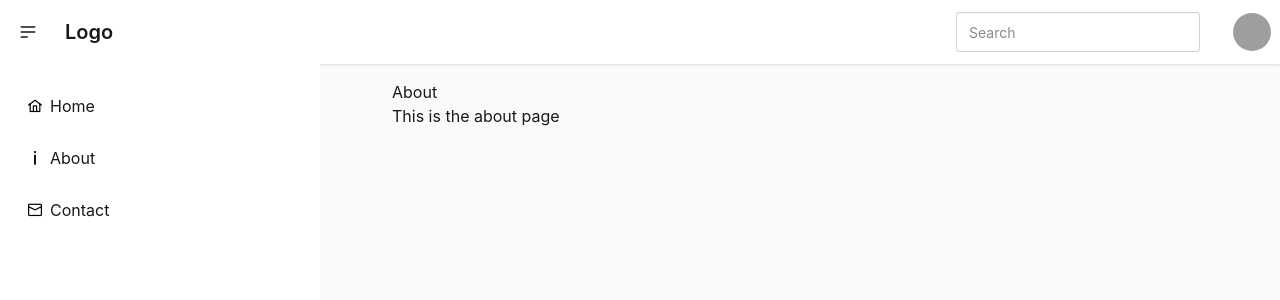
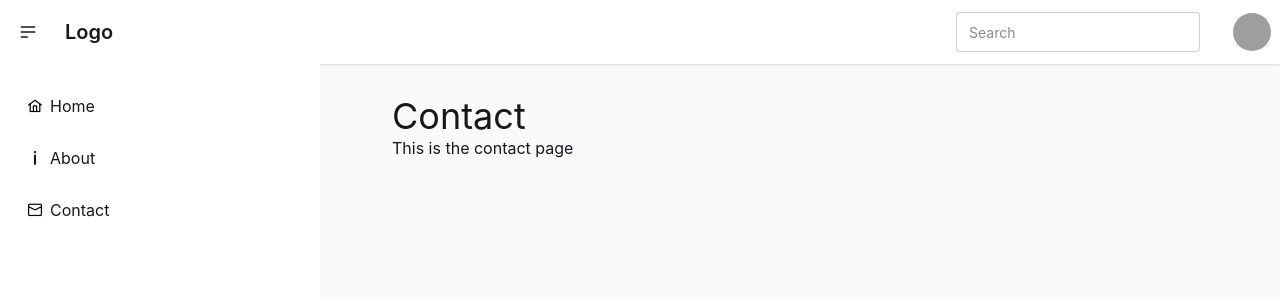
Before and after one commit to ruanvalente/daisy-ui-nuxt, a Nuxt app: page /contact in a window 1280 px wide. Shown: the top 300 px of the page. Built offline with nearby package versions, Linux system fonts and the light colour scheme; grey boxes are pictures that could not be loaded.

Commit message:
refactor: refactor card componente and create typography component

```diff
--- a/app.vue
+++ b/app.vue
@@ -9,6 +9,5 @@ body,
 #__nuxt {
   width: 100vw;
   height: 100vh;
-  overflow: hidden;
 }
 </style>
--- a/components/ui/Card/Card.vue
+++ b/components/ui/Card/Card.vue
@@ -10,21 +10,21 @@ const getContentValue = (content: string) => {
 </script>
 
 <template>
-  <div class="flex gap-6">
+  <div class="flex flex-wrap lg:flex-nowrap gap-6">
     <div
-      class="card card-ui bg-base-100 w-96 shadow-xl mt-8 p-4"
+      class="card bg-base-100 w-full shadow-xl mt-8 p-4 hover:animate-bounce hover:cursor-pointer transition-all duration-1000"
       v-for="card in CARD_OPTIONS"
       :key="card.title"
     >
       <div class="flex items-center justify-between">
-        <span class="flex text-gray-300 text-2xl font-medium">{{
+        <span class="text-gray-300 text-base lg:text-2xl font-medium">{{
           card.title
         }}</span>
-        <span class="flex justify-end"><i :class="card.icon"></i></span>
+        <span><i :class="card.icon"></i></span>
       </div>
       <div class="flex flex-col">
-        <p class="py-2 font-bold">{{ card.value }}</p>
-        <p>
+        <p class="py-2 font-bold text-base">{{ card.value }}</p>
+        <p class="text-base">
           <strong class="text-green-400">{{
             getContentValue(card.content).value
           }}</strong
@@ -34,15 +34,3 @@ const getContentValue = (content: string) => {
     </div>
   </div>
 </template>
-
-<style scoped lang="scss">
-.card-ui {
-  width: 100%;
-  transition: all 0.5s;
-  cursor: pointer;
-
-  &:hover {
-    transform: scale(1.1);
-  }
-}
-</style>
--- /dev/null
+++ b/components/ui/Typography/Typography.vue
@@ -0,0 +1,26 @@
+<script setup lang="ts">
+import { computed } from "vue";
+import { defineProps } from "vue";
+
+type TypographyTagType = "h1" | "h2" | "h3" | "h4" | "h5" | "h6" | "p" | "span";
+
+const props = withDefaults(
+  defineProps<{
+    as: TypographyTagType;
+    class: string;
+  }>(),
+  {
+    as: "p",
+    class: "",
+  }
+);
+const computedClass = computed(() => {
+  return props.class;
+});
+</script>
+
+<template>
+  <component :is="as" :class="computedClass">
+    <slot />
+  </component>
+</template>
--- a/pages/about/index.vue
+++ b/pages/about/index.vue
@@ -1,6 +1,9 @@
+<script setup>
+import Typography from "~/components/ui/Typography/Typography.vue";
+</script>
 <template>
   <div>
-    <h1>About</h1>
+    <Typography as="h2" class="text-2xl lg:text-4xl mt-4">About</Typography>
     <p>This is the about page</p>
   </div>
 </template>
--- a/pages/contact/index.vue
+++ b/pages/contact/index.vue
@@ -1,6 +1,10 @@
+<script setup lang="ts">
+import Typography from "~/components/ui/Typography/Typography.vue";
+</script>
+
 <template>
   <div>
-    <h1>About</h1>
-    <p>This is the about page</p>
+    <Typography as="h2" class="text-2xl lg:text-4xl mt-4">Contact</Typography>
+    <p>This is the contact page</p>
   </div>
 </template>
--- /dev/null
+++ b/pages/profile/index.vue
@@ -0,0 +1,10 @@
+<script setup lang="ts">
+import Typography from "~/components/ui/Typography/Typography.vue";
+</script>
+
+<template>
+  <div>
+    <Typography as="h2" class="text-2xl lg:text-4xl mt-4">Profile</Typography>
+    <p>This is the profile page</p>
+  </div>
+</template>
--- /dev/null
+++ b/pages/settings/index.vue
@@ -0,0 +1,10 @@
+<script setup lang="ts">
+import Typography from "~/components/ui/Typography/Typography.vue";
+</script>
+
+<template>
+  <div>
+    <Typography as="h2" class="text-2xl lg:text-4xl mt-4">Settings</Typography>
+    <p>This is the settings page</p>
+  </div>
+</template>
```
Also changed, not shown: biome.json (indentation only).
